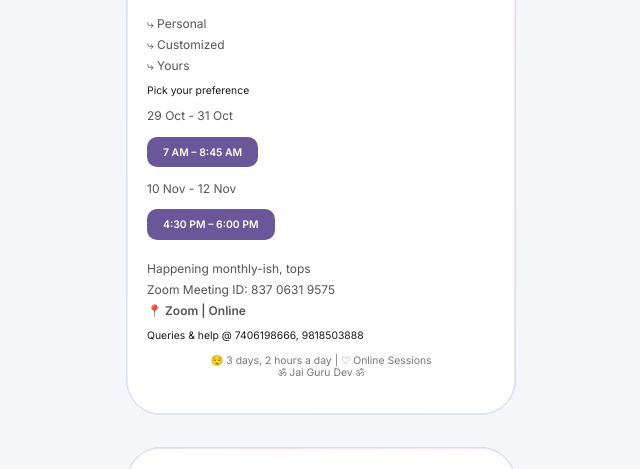
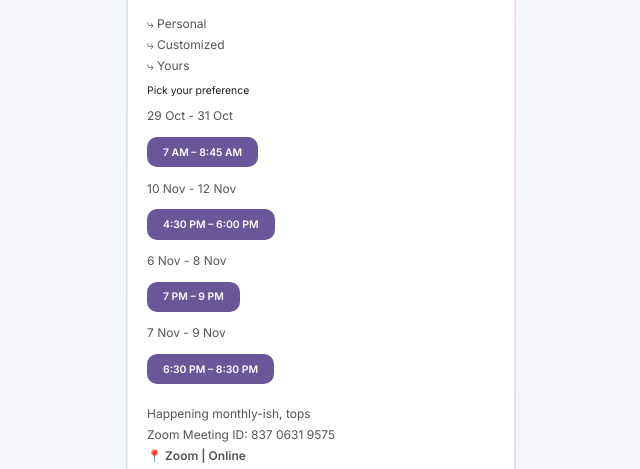
Before and after one commit to svathyitis/Sahaj, a plain HTML site: page index.html in a window 1280 px wide. Shown: the part 739-1208 px from the top of the page, without its empty margins (319-959 px from the left). Drawn offline with Linux system fonts and the light colour scheme.

Commit message:
Update index.html

```diff
--- a/index.html
+++ b/index.html
@@ -413,11 +413,17 @@ gtag('config', 'G-QL72FZ9YZ2');
 <li>⤷ Customized</li>
 <li>⤷ Yours</li> </ul>
 <h4>Pick your preference  </h4>
+
 <ul class="features">
  <li> 29 Oct - 31 Oct </li>
 <a href="https://www.artofliving.org/in-en/program/909425" class="button" target="_blank"> 7 AM – 8:45 AM </a>
   <li> 10 Nov - 12 Nov </li>
-<a href="https://www.artofliving.org/in-en/program/922799" class="button" target="_blank"> 4:30 PM – 6:00 PM </a> </ul>
+<a href="https://www.artofliving.org/in-en/program/922799" class="button" target="_blank"> 4:30 PM – 6:00 PM </a>
+   <li> 6 Nov - 8 Nov </li>
+<a href="https://www.artofliving.org/in-en/program/923069" class="button" target="_blank"> 7 PM – 9 PM </a>
+  <li> 7 Nov - 9 Nov </li>
+<a href="https://www.artofliving.org/in-en/program/923075" class="button" target="_blank"> 6:30 PM – 8:30 PM </a> </ul>
+
  <ul class="features">
 <ul class="timeline">
 <li>Happening monthly-ish, tops</li>
```
